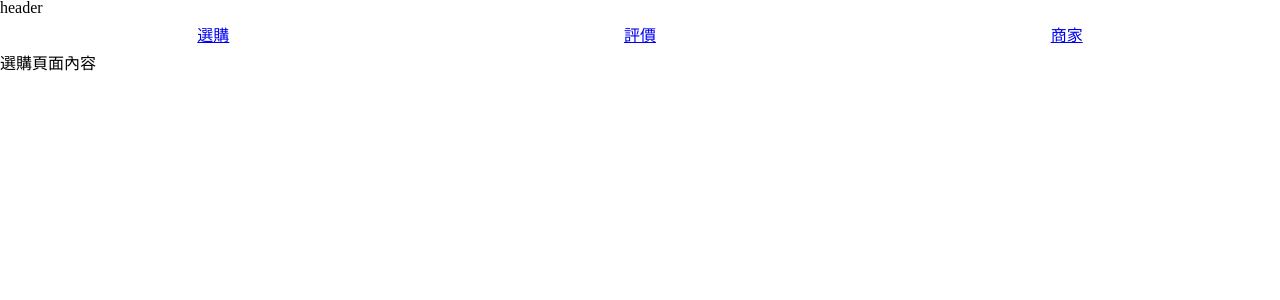
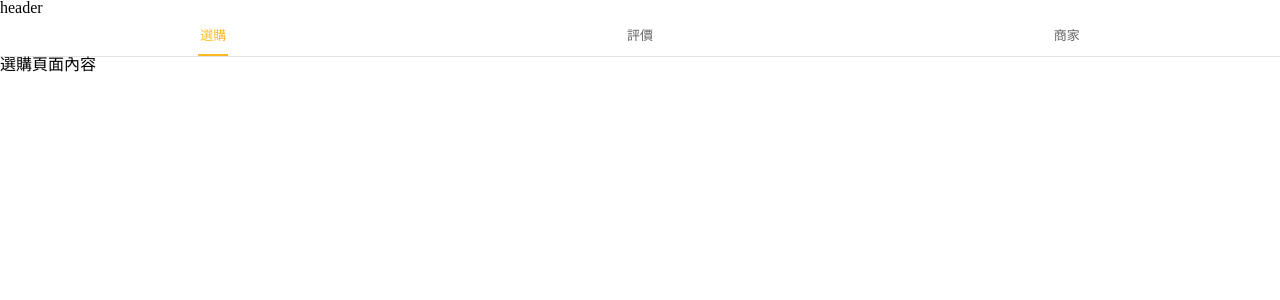
Before and after one commit to OrtonLin/vue-seller, a Vue app: page /#/goods in a window 1280 px wide. Shown: the top 300 px of the page. Built offline with nearby package versions, Linux system fonts and the light colour scheme.

Commit message:
Day 6-1. Nav CSS

```diff
--- a/src/components/Nav/Nav.vue
+++ b/src/components/Nav/Nav.vue
@@ -1,8 +1,14 @@
 <<template>
 <div class="nav">
-    <router-link class="nav-item goods" to="/goods">選購</router-link>
-    <router-link class="nav-item ratings" to="/ratings">評價</router-link>
-    <router-link class="nav-item sellers" to="/sellers">商家</router-link>
+    <router-link class="nav-item goods" to="/goods">選購
+    <i class="line"></i>
+    </router-link>
+    <router-link class="nav-item ratings" to="/ratings">評價
+    <i class="line"></i>
+    </router-link>
+    <router-link class="nav-item sellers" to="/sellers">商家
+    <i class="line"></i>
+    </router-link>
   </div>
 </template>
 
@@ -18,9 +24,27 @@ export default {
     width:100%;
     height: 40px;
     line-height: 40px;
+    border-bottom:1px solid #e4e4e4;
   }
   .nav .nav-item{
     flex:1;
     text-align: center;
+    font-size:13px;
+    text-decoration:none;
+    color:#666666;
+    position: relative;
+  }
+  .nav .active{
+    color:#FFBB22;
+  }
+  .nav .active .line{
+    width:30px;
+    height:2px;
+    display:inline-block;
+    background: #FFBB22;
+    position: absolute;
+    bottom:0px;
+    left:50%;
+    margin-left: -15px;
   }
 </style>
--- a/src/main.js
+++ b/src/main.js
@@ -21,7 +21,8 @@ const routes = [
 ]
 //instance for vue router
 const router = new VueRouter({
-  routes
+  routes,
+  linkActiveClass:'active'
 })
 
 
```
